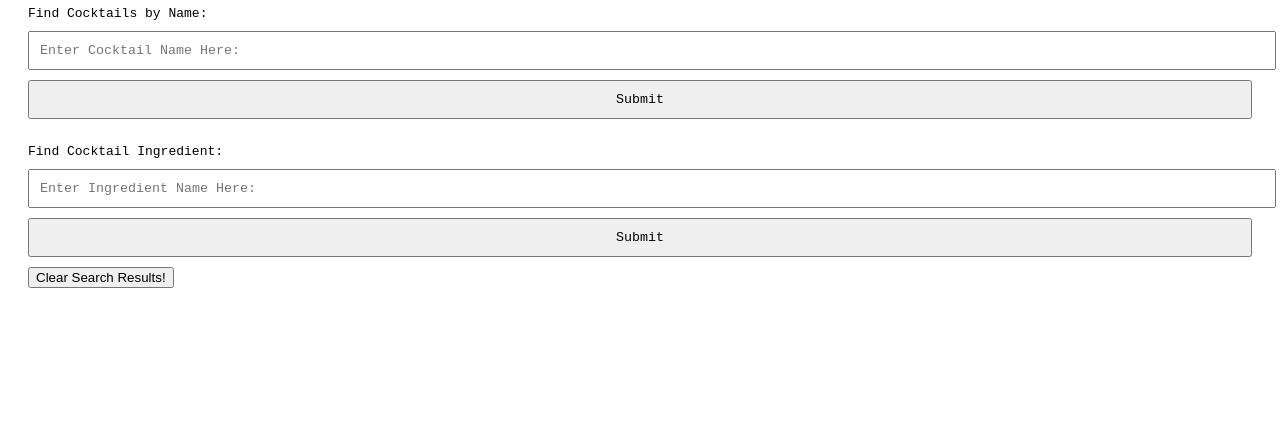
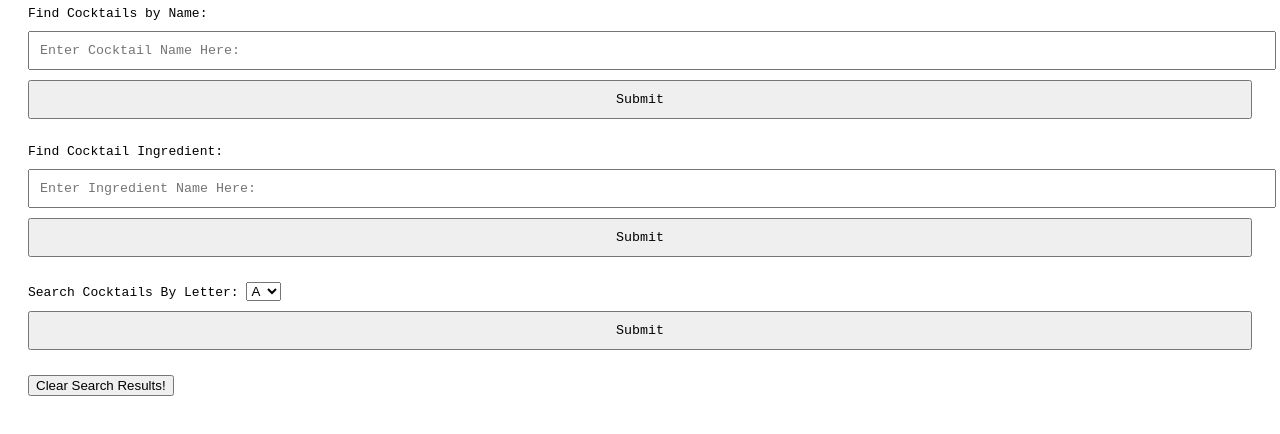
Before and after one commit to jakebroffman/Flatiron-Phase-1-Final-Project, a plain HTML site: page index.html in a window 1280 px wide. Shown: the part 126-560 px from the top of the page. Drawn offline with Linux system fonts and the light colour scheme.

Commit message:
create third form with dropdown menu to search by letter

```diff
--- a/index.html
+++ b/index.html
@@ -21,6 +21,42 @@
                 <input type="submit" class="button"/>
             </form>
         </section>
+        <br>
+        <section>
+            <form id="alphabetSearch">
+                <label for="searchByLetter">Search Cocktails By Letter:</label>
+                <select name="dropdown">
+                    <option value = "a" selected>A</option>
+                    <option value = "b">B</option>
+                    <option value = "c">C</option>
+                    <option value = "d">D</option>
+                    <option value = "e">E</option>
+                    <option value = "f">F</option>
+                    <option value = "g">G</option>
+                    <option value = "h">H</option>
+                    <option value = "i">I</option>
+                    <option value = "j">J</option>
+                    <option value = "k">K</option>
+                    <option value = "l">L</option>
+                    <option value = "m">M</option>
+                    <option value = "n">N</option>
+                    <option value = "o">O</option>
+                    <option value = "p">P</option>
+                    <option value = "q">Q</option>
+                    <option value = "r">R</option>
+                    <option value = "s">S</option>
+                    <option value = "t">T</option>
+                    <option value = "u">U</option>
+                    <option value = "v">V</option>
+                    <option value = "w">W</option>
+                    <option value = "x">X</option>
+                    <option value = "y">Y</option>
+                    <option value = "z">Z</option>
+                </select>
+                <input type="submit" class="button">
+            </form>
+        </section>
+        <br>
         <section>
             <button type="button" class = "button" id = "clearButton">Clear Search Results!</button>
         </section>
```
